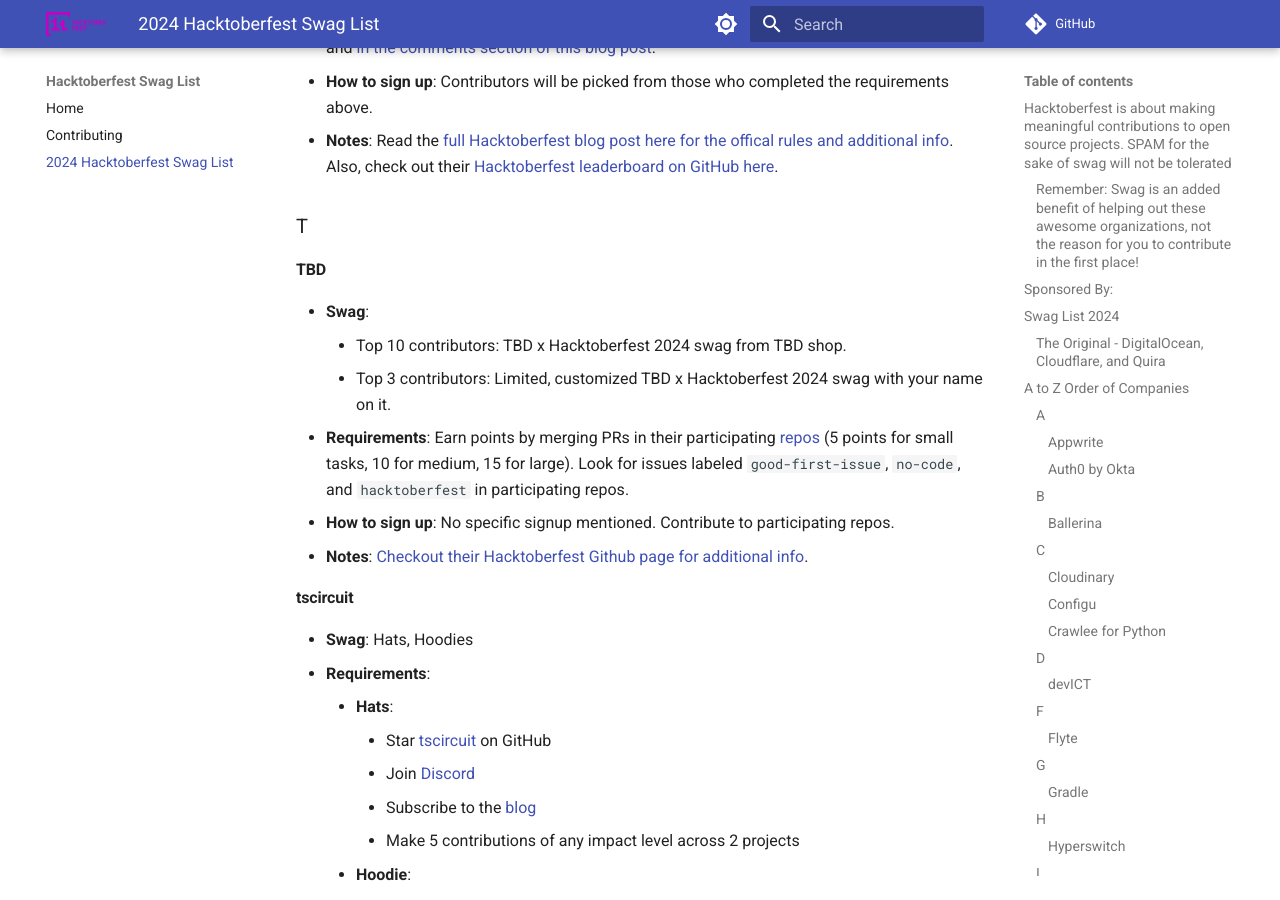
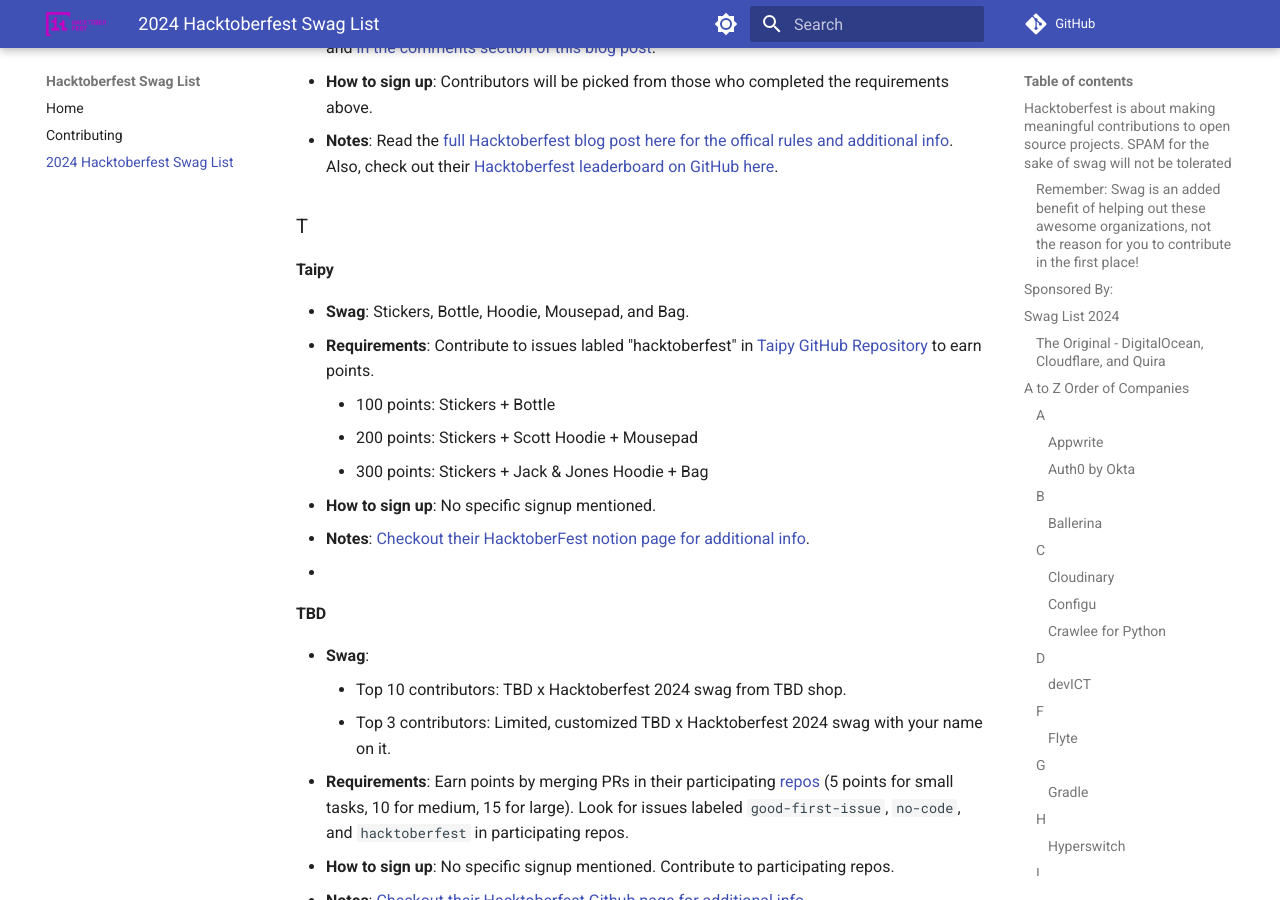
Before and after one commit to crweiner/hacktoberfest-swag-list, an MkDocs documentation site: the page built from docs/list.md, in a window 1280 px wide and 900 px high, scrolled down 6856 px. Built offline with MkDocs 1.6.1 and Material for MkDocs 9.7.7, drawn with Linux system fonts in a browser that asks for light colours; plug-ins that fetch from the network failed and are left out; comment, search, counter and statistics services are not loaded.

Commit message:
Added Taipy to list.md

```diff
--- a/docs/list.md
+++ b/docs/list.md
@@ -214,6 +214,16 @@
 
 ### T
 
+#### **Taipy**
+
+- **Swag**: Stickers, Bottle, Hoodie, Mousepad, and Bag.
+- **Requirements**: Contribute to issues labled "hacktoberfest" in [Taipy GitHub Repository](https://github.com/Avaiga/taipy) to earn points.
+    - 100 points: Stickers + Bottle
+    - 200 points: Stickers + Scott Hoodie + Mousepad
+    - 300 points: Stickers + Jack & Jones Hoodie + Bag
+- **How to sign up**: No specific signup mentioned.
+- **Notes**: [Checkout their HacktoberFest notion page for additional info](https://assorted-son-815.notion.site/HacktoberFest-2024-with-Taipy-2a5032a3f01642709e88ffaa5d0d169e).
+-
 #### **TBD**
 
 - **Swag**:
```
